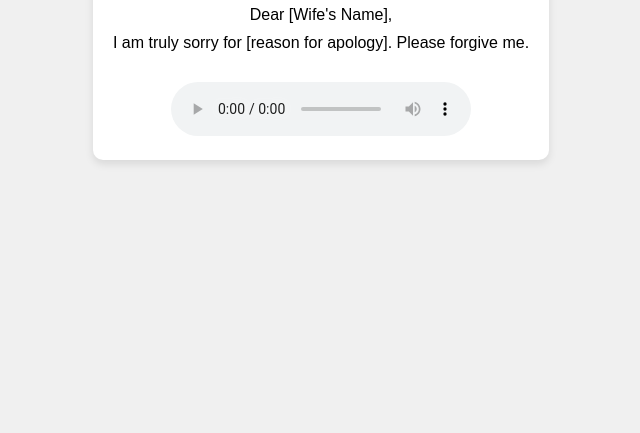
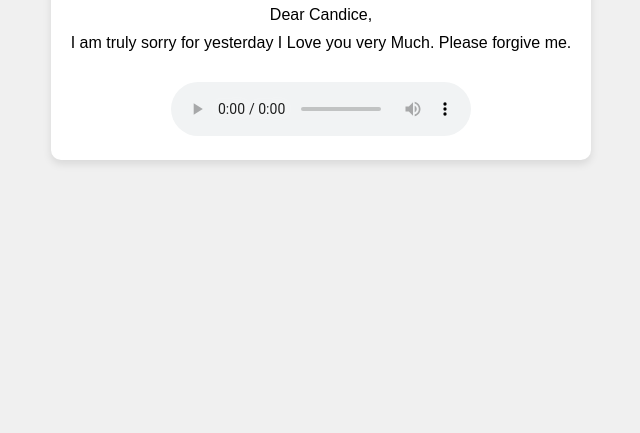
Before and after one commit to Jhoneytoast/website, a plain HTML site: page sorryIndex.html in a window 1280 px wide. Shown: the part 367-800 px from the top of the page, without its empty margins (319-959 px from the left). Drawn offline with Linux system fonts and the light colour scheme.

Commit message:
Update sorryIndex.html

```diff
--- a/sorryIndex.html
+++ b/sorryIndex.html
@@ -9,8 +9,8 @@
 <body>
     <div class="container">
         <h1>I'm Sorry</h1>
-        <p>Dear [Wife's Name],</p>
-        <p>I am truly sorry for [reason for apology]. Please forgive me.</p>
+        <p>Dear Candice,</p>
+        <p>I am truly sorry for yesterday I Love you very Much. Please forgive me.</p>
         <audio controls autoplay loop>
             <source src="path/to/your/music.mp3" type="audio/mpeg">
             Your browser does not support the audio element.
```
